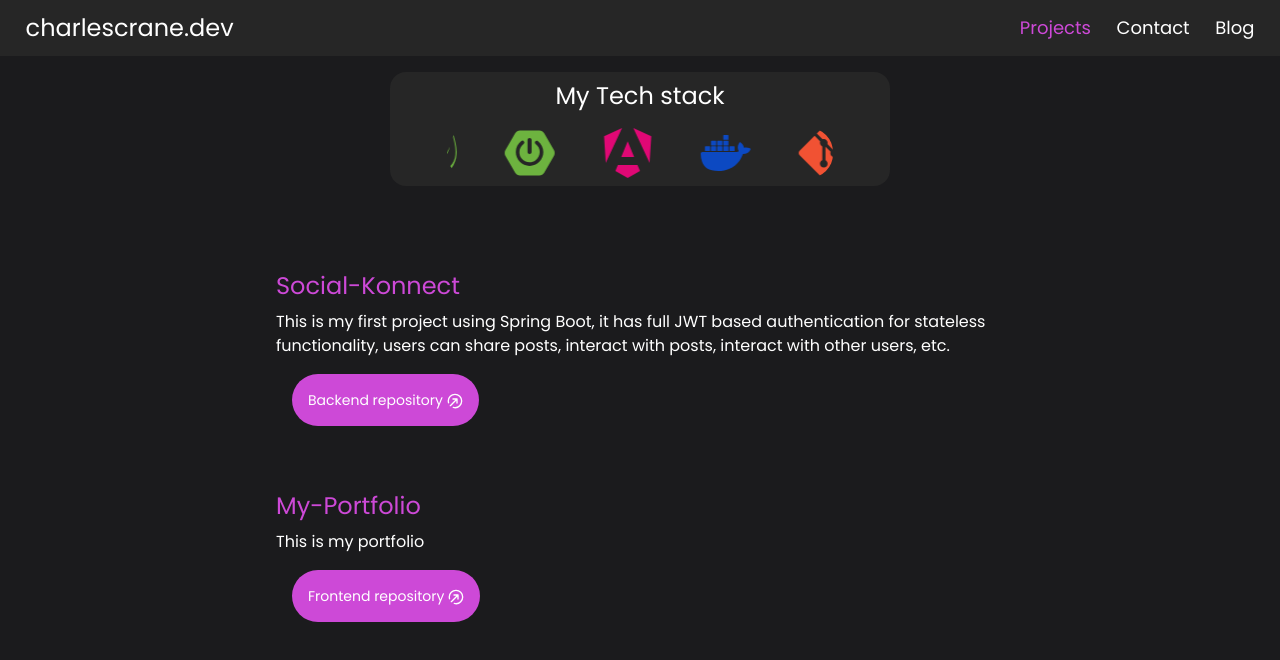
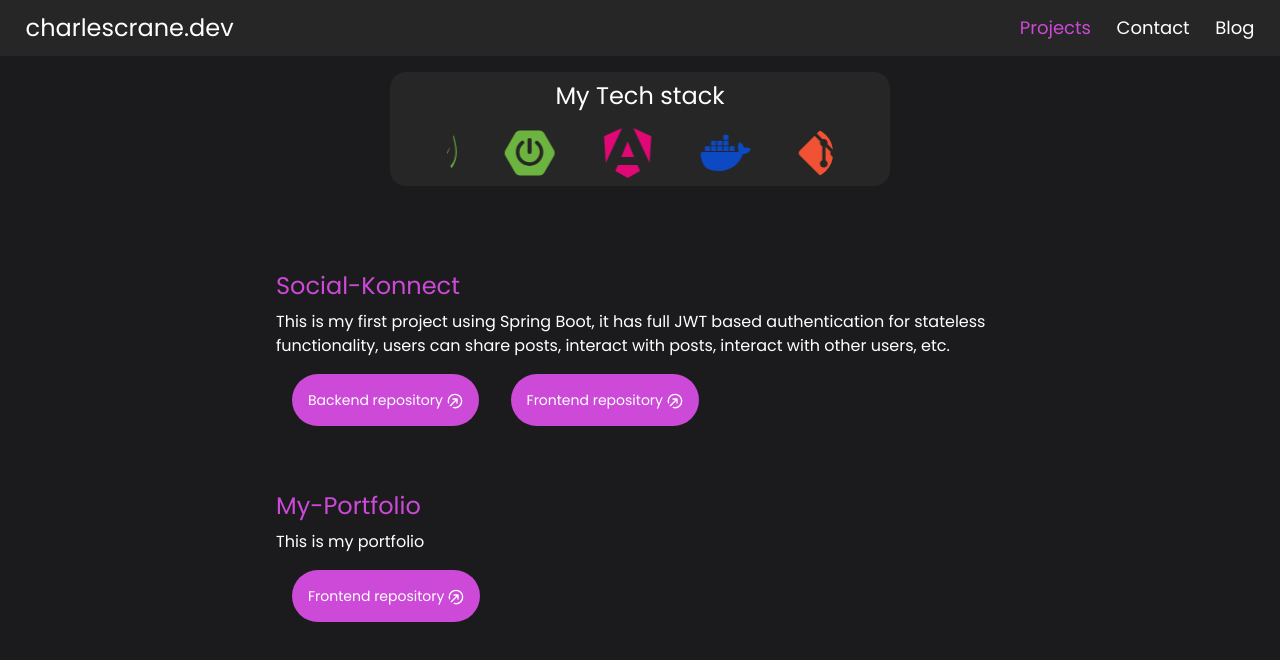
Before and after one commit to ChxrlieExe33/charles-portfolio, an Angular app: page /projects in a window 1280 px wide. Shown: the top 660 px of the page. Built offline with nearby package versions, Linux system fonts and the light colour scheme.

Commit message:
dev: Added frontend link for socialkonnect

```diff
--- a/src/app/shared/projects.ts
+++ b/src/app/shared/projects.ts
@@ -9,6 +9,10 @@ export const projects : Project[] = [
             {
                 name : "Backend repository",
                 url: "https://github.com/ChxrlieExe33/social_konnect_backend"
+            },
+            {
+                name: "Frontend repository",
+                url: "https://github.com/ChxrlieExe33/social-konnect-front"
             }
         ]
     },
```
